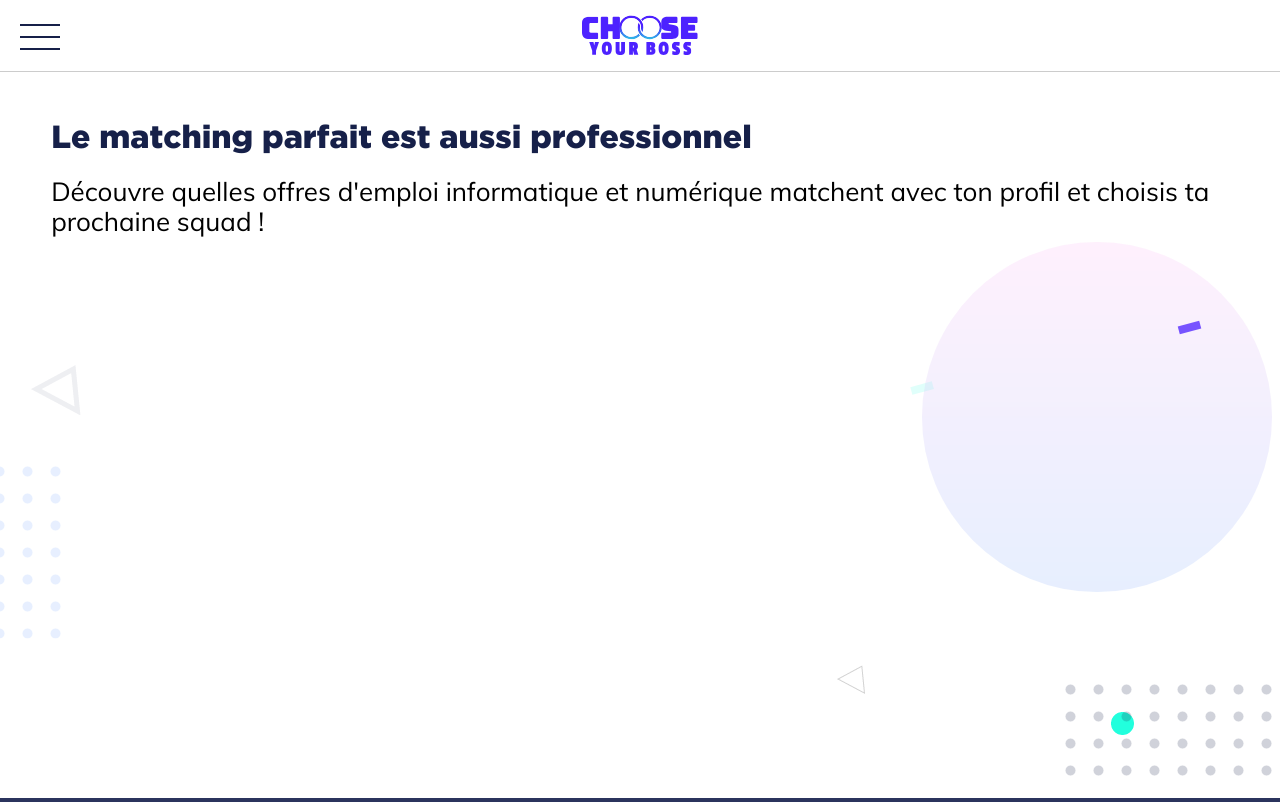
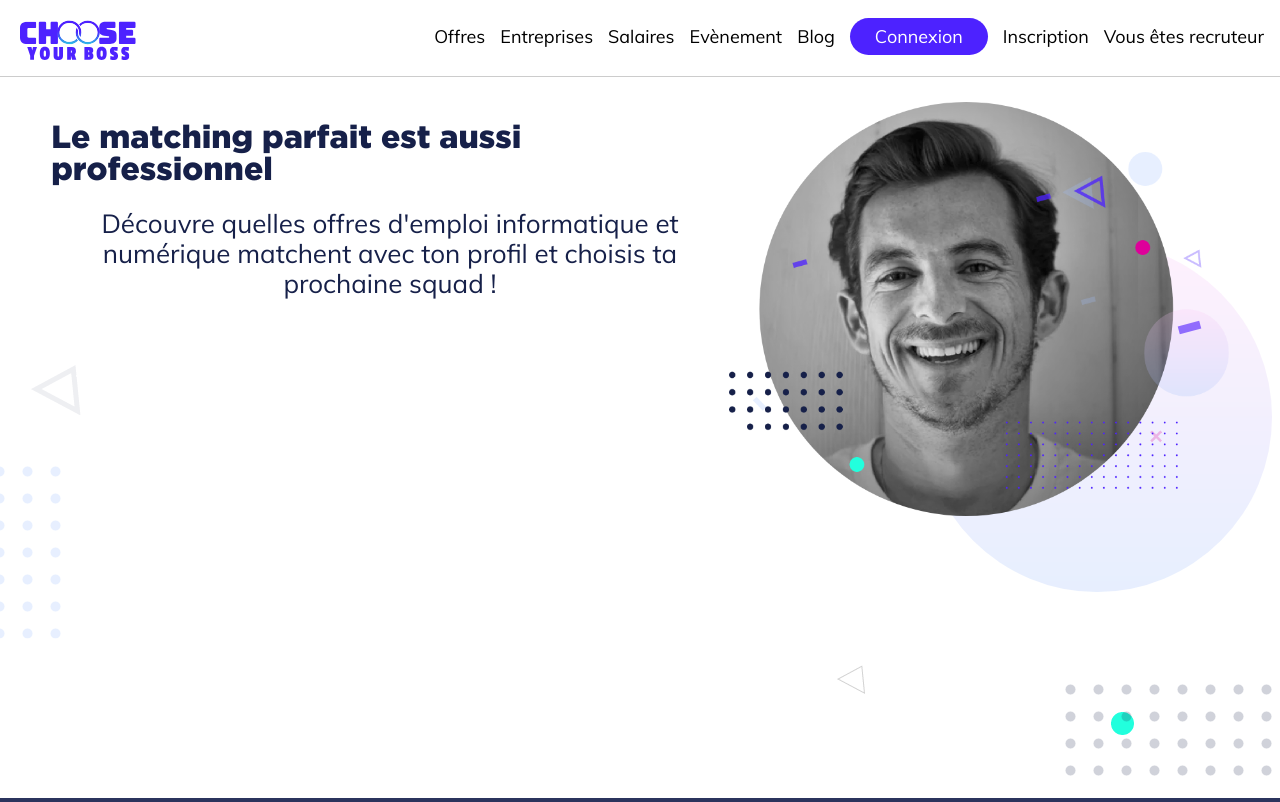
Before and after one commit to Fly-76/ChooseYourBoss, a website built with Parcel: page index.html in a window 1280 px wide. Shown: the top 802 px of the page. Built offline with nearby package versions, Linux system fonts and the light colour scheme.

Commit message:
css pc version iplementation

```diff
--- a/css/main.css
+++ b/css/main.css
@@ -137,6 +137,10 @@
       /* background-color: crimson; */
     }
 
+    ul {
+      display: none;
+    }
+
     header {
       /* padding-left: 15px;
       padding-right: 15px; */
@@ -146,6 +150,11 @@
       padding-top: 15px;
       margin: auto;
       /* background-color: goldenrod; */
+    }
+
+    header img {
+      width: 500px;
+      height: auto;
     }
 
     header > p {
@@ -233,6 +242,27 @@
       color: #ffffff;
     }
 
+    ul {
+      display: none;
+      list-style-type: none;
+      justify-content: flex-end;
+      margin: 1em;
+    }
+
+    ul a {
+      margin-top: 5em;
+      text-decoration: none;
+      font-size: 18px;
+      background: #ffffffff;
+      color: #000000;
+    }
+
+    ul li {
+      padding-left: 5px;
+      margin-left: 10px;
+    }
+
+
     /*** Extra small  ::  viewports < 576   ::  Utility class ***/
     .statistiques {
       /* background-color: greenyellow; */
@@ -290,6 +320,19 @@
       font-size: 20px;
     }
 
+    .flex {
+      display: flex;
+    }
+
+    .center {
+      justify-content: center;
+      align-items: center;
+    }
+
+    .desktopOnly {
+      display: none;
+    }
+
     /*** Extra small  ::  viewports < 576   ::  Specific class ***/
     #burger {
       margin: 0;
@@ -332,10 +375,43 @@
   /************** Extra small  ::  viewports < 1200px ***********/
   @media screen and (min-width: 1200px){
     /*** Extra large  ::  viewports > 1200  ::  General rules ***/
+
+    header {
+      display: flex;
+    }
+
+    .desktopOnly {
+      display: block;
+    }
+
+    ul {
+      display: flex;
+    }
+
+    #burger {
+      display: none;
+    }
+
+    nav > div {
+      display: flex;
+      justify-content: flex-end;
+      line-height: 0.8em;
+    }
+
+    #logo {
+      position: absolute;
+      top: 20px;
+      left: 20px;
+    }
+
+    .aCnx {
+      background: #4d22ff;
+      color: #ffffff;
+    }
+
     /*** Extra large  ::  viewports > 1200  ::  Utility class ***/
     /*** Extra large  ::  viewports > 1200  ::  Common class  ***/
   }
-
 
   /* ========================================================================== */
   /*
--- a/index.html
+++ b/index.html
@@ -22,18 +22,36 @@
 
   <!-- /*********************** NAV ***********************************/ -->
   <nav>
-    <a href="#" id="burger"><img src="img/burger-menu.svg" alt="icon menu"></a>
     <div>
-      <img id="logo" src="img/logo-2019.svg" alt="logo de la société Choose You Boss">
+      <a href="#" id="burger"><img src="img/burger-menu.svg" alt="icon menu"></a>
+      <div>
+        <img id="logo" src="img/logo-2019.svg" alt="logo de la société Choose You Boss">
+      </div>
+
+      <ul>
+        <li><a href="#">Offres</a></li>
+        <li><a href="#">Entreprises</a></li>
+        <li><a href="#">Salaires</a></li>
+        <li><a href="#">Evènement</a></li>
+        <li><a href="#">Blog</a></li>
+        <li><a href="#" class="aCnx btn">Connexion</a></li>
+        <li><a href="#">Inscription</a></li>
+        <li><a href="#">Vous êtes recruteur</a></li>
+      </ul>
     </div>
     <hr>
   </nav>
 
   <!-- /*********************** HEADER ********************************/  -->
   <header>
-    <h1>Le matching parfait est aussi professionnel</h1>
-    <p>Découvre quelles offres d'emploi informatique et numérique matchent avec ton profil et choisis ta prochaine squad !</p>
-    <a href="#" class="btn">Je m'inscris</a>
+    <div>
+      <h1>Le matching parfait est aussi professionnel</h1>
+      <p>Découvre quelles offres d'emploi informatique et numérique matchent avec ton profil et choisis ta prochaine squad !</p>
+      <a href="#" class="btn">Je m'inscris</a>
+    </div>
+    <div class="desktopOnly">
+      <img src="img/man.png" alt="man">
+    </div>
   </header>
 
   <!-- /************************ MAIN *********************************/ -->
```
